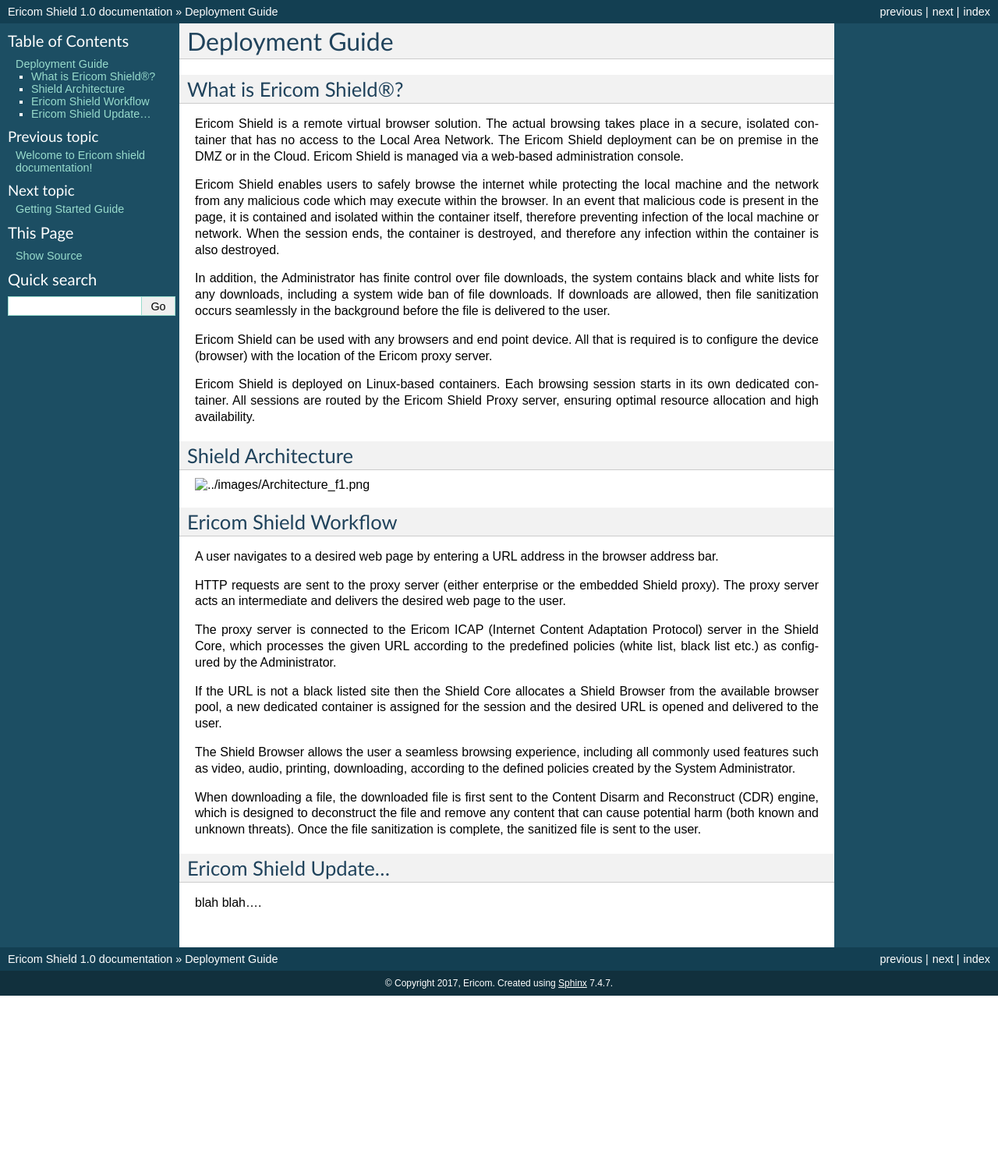
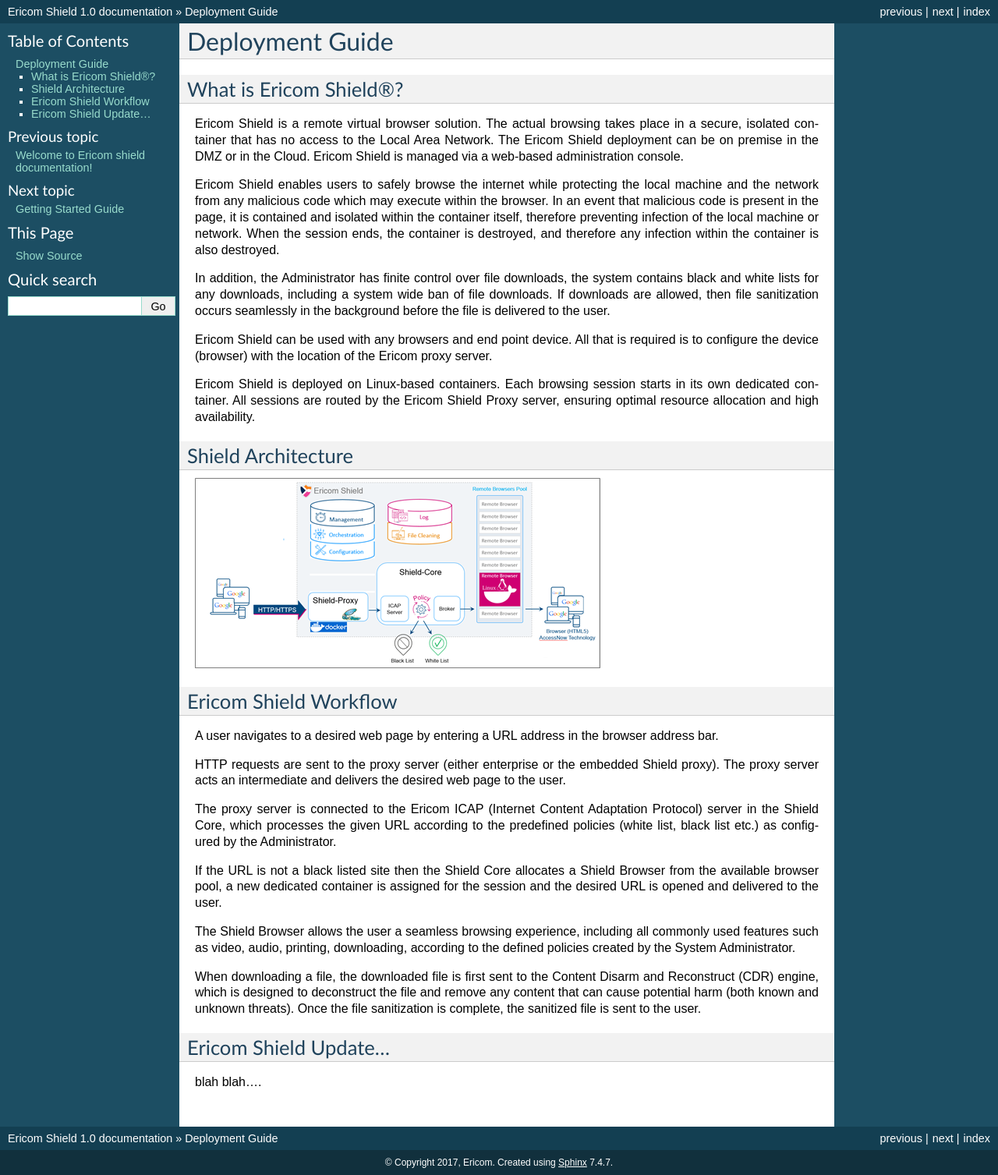
Before and after one commit to BenyH/Shield.Docs, a Sphinx documentation site: the page built from docs/DeploymentGuide.rst, in a window 1280 px wide. Shown: the whole page at 78% size. Built offline with Sphinx 7.4.7, drawn with Linux system fonts in a browser that asks for light colours; before the commit the page ends 1277 px from its top, so only the background shows below that.

Commit message:
test image
test image

```diff
--- a/docs/DeploymentGuide.rst
+++ b/docs/DeploymentGuide.rst
@@ -16,7 +16,7 @@ Ericom Shield is deployed on Linux-based containers. Each browsing session start
 
 Shield Architecture
 -------------------
-.. image:: ../images/Architecture_f1.png
+.. image:: images/Architecture_f1.png
 
 
 Ericom Shield Workflow
```
Also changed, not shown: docs/images/Architecture_f1.png (renamed from docs/images/Architecure_f1.png).
